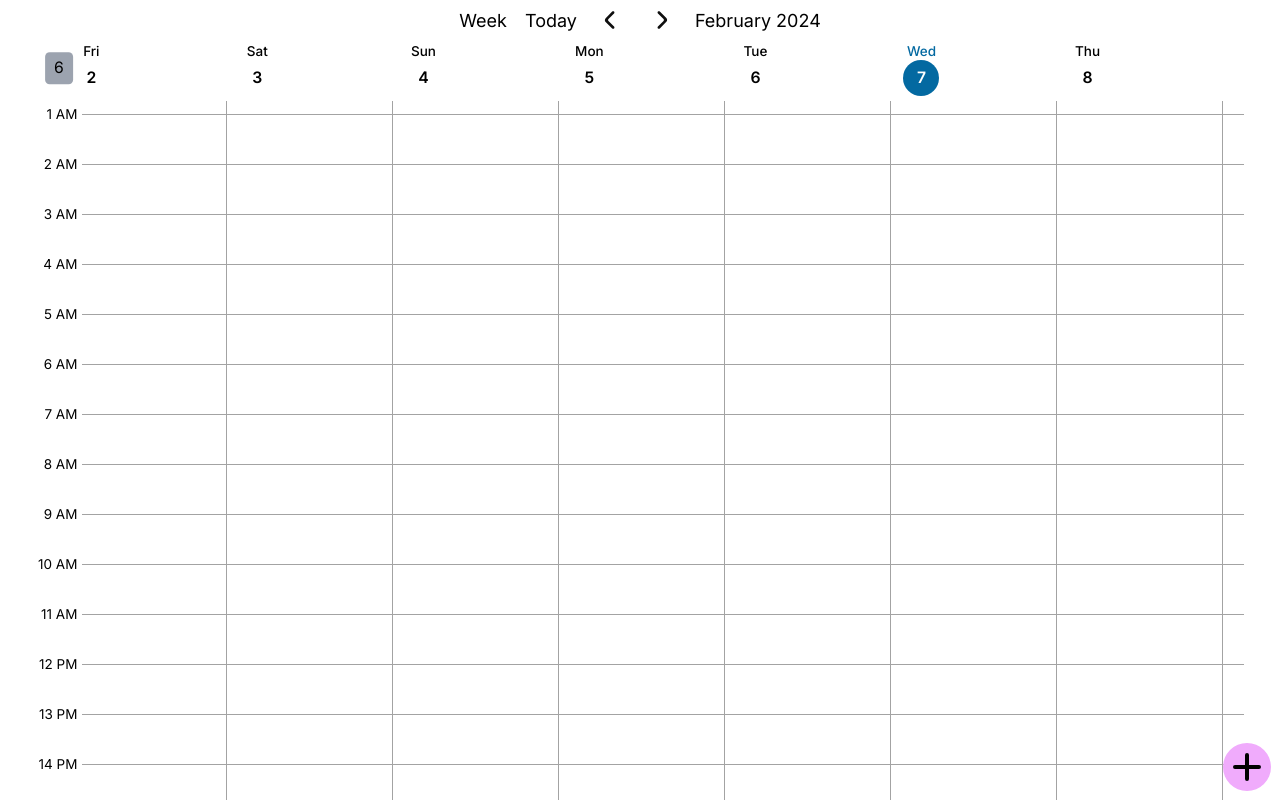
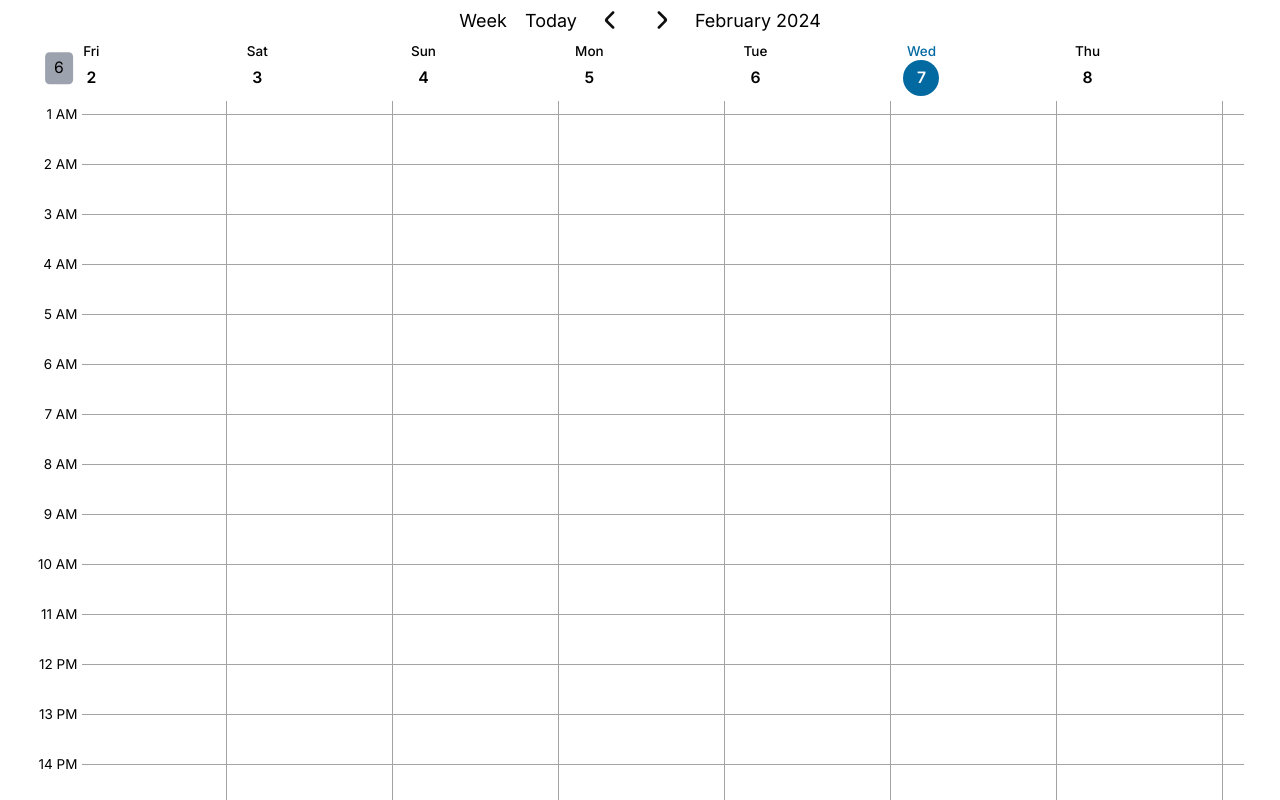
Before and after one commit to Pear-sudo/time, a Next.js app: page / in a window 1280 px wide. Built offline with nearby package versions, Linux system fonts and the light colour scheme.

Commit message:
remove control button
since calendar event can be created directly through clicking the white space.
before new functionalities are added to the control button it is better to remove it to keep the UI DRY.

```diff
--- a/src/app/pages/display.tsx
+++ b/src/app/pages/display.tsx
@@ -5,7 +5,6 @@ import '../index.css';
 import {throttle} from "lodash";
 import {YearHint} from "@/app/elements/yearHint";
 import {generateDates, generateFullWeekDays, rollDates} from "@/app/utility/timeUtil";
-import {ControlButton} from "@/app/elements/ControlButton";
 import {DayCount} from "@/app/elements/dayCount";
 import {TextButton} from "@/app/elements/ui/buttons/textButton";
 import {NavigationButtons} from "@/app/elements/ui/navigationButtons";
@@ -174,7 +173,7 @@ export function Display(): JSX.Element {
                 <Calendar dates={getDisplayedDates()} events={{scrollToNow: selfEvents.current.onTodayButtonClick}}
                           overScrollPercentage={overScrollPercentage} renderDates={renderDates}/>
             </div>
-            <ControlButton/>
+            {/*<ControlButton/>*/}
         </div>
     )
 }
```
